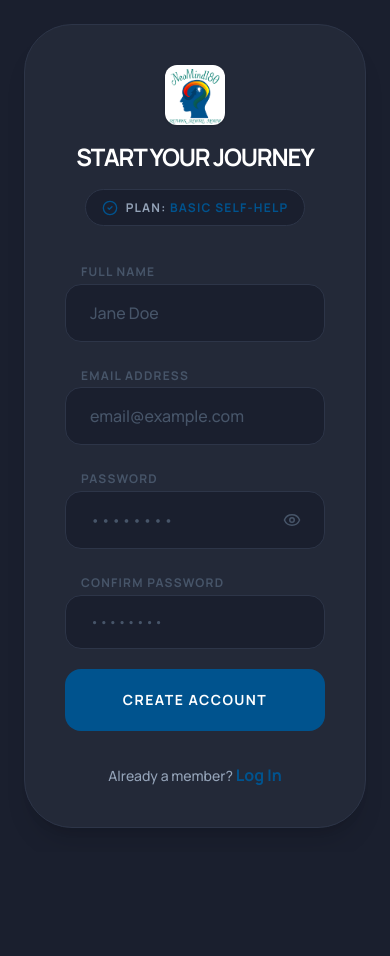
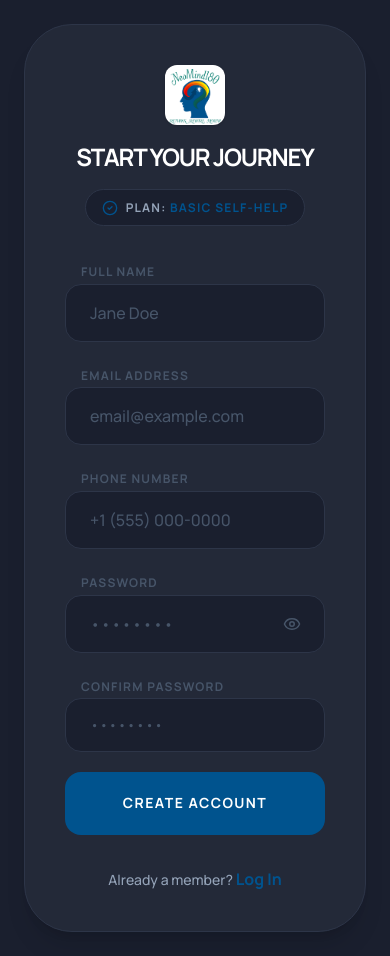
Before and after one commit to neomind180-byte/neomind180, a Next.js app: page /register in a window 390 px wide. Before the commit the page ends 852 px from the top, so only its background shows below. Built offline with nearby package versions, Linux system fonts and the light colour scheme; no server answers.

Commit message:
fix(profile): add phone number to registration and sync to profiles table

```diff
--- a/app/api/auth/register/route.ts
+++ b/app/api/auth/register/route.ts
@@ -4,7 +4,7 @@ import { addToSystemeIO } from '@/lib/systemeio';
 
 export async function POST(request: Request) {
     try {
-        const { email, password, fullName, tier } = await request.json();
+        const { email, password, fullName, phone, tier } = await request.json();
 
         if (!email || !password || !fullName) {
             return NextResponse.json({ error: 'Missing required fields' }, { status: 400 });
@@ -26,6 +26,7 @@ export async function POST(request: Request) {
                 emailRedirectTo: `${new URL(request.url).origin}/login`,
                 data: {
                     full_name: fullName,
+                    phone: phone || '',
                     subscription_tier: tier || 'free',
                 },
             },
@@ -34,6 +35,16 @@ export async function POST(request: Request) {
         if (authError) {
             console.error('❌ Supabase Auth Error:', authError.message);
             return NextResponse.json({ error: authError.message }, { status: authError.status || 500 });
+        }
+
+        // 2b. Manually ensure profile is updated (fallback in case trigger is slow or limited)
+        if (authData.user) {
+            await supabase.from('profiles').upsert({
+                id: authData.user.id,
+                full_name: fullName,
+                phone: phone || '',
+                subscription_tier: tier || 'free'
+            });
         }
 
         // 3. Immediately Sync to Systeme.io (Don't wait for confirmation)
--- a/app/register/page.tsx
+++ b/app/register/page.tsx
@@ -17,6 +17,7 @@ function RegisterForm() {
   const [formData, setFormData] = useState({
     fullName: '',
     email: '',
+    phone: '',
     password: '',
     confirmPassword: ''
   });
@@ -55,6 +56,7 @@ function RegisterForm() {
           email: formData.email,
           password: formData.password,
           fullName: formData.fullName,
+          phone: formData.phone,
           tier: selectedTier,
         }),
       });
@@ -167,6 +169,19 @@ function RegisterForm() {
           />
         </div>
 
+        {/* Phone Number */}
+        <div className="space-y-1">
+          <label className="text-[12px] font-black uppercase tracking-widest text-[var(--text-dim)] ml-4">Phone Number</label>
+          <input
+            type="tel"
+            required
+            placeholder="+1 (555) 000-0000"
+            value={formData.phone}
+            onChange={(e) => setFormData({ ...formData, phone: e.target.value })}
+            className="w-full px-6 py-4 bg-[var(--bg-input)] rounded-2xl outline-none border border-[var(--border)] focus:border-[#00538e] transition-all text-base font-medium text-[var(--text-primary)] placeholder:text-[var(--text-dim)]"
+          />
+        </div>
+
         {/* Password */}
         <div className="space-y-1">
           <label className="text-[12px] font-black uppercase tracking-widest text-[var(--text-dim)] ml-4">Password</label>
```
Also changed, not shown: 1 other file (tests, documents, lock files or other folders).
